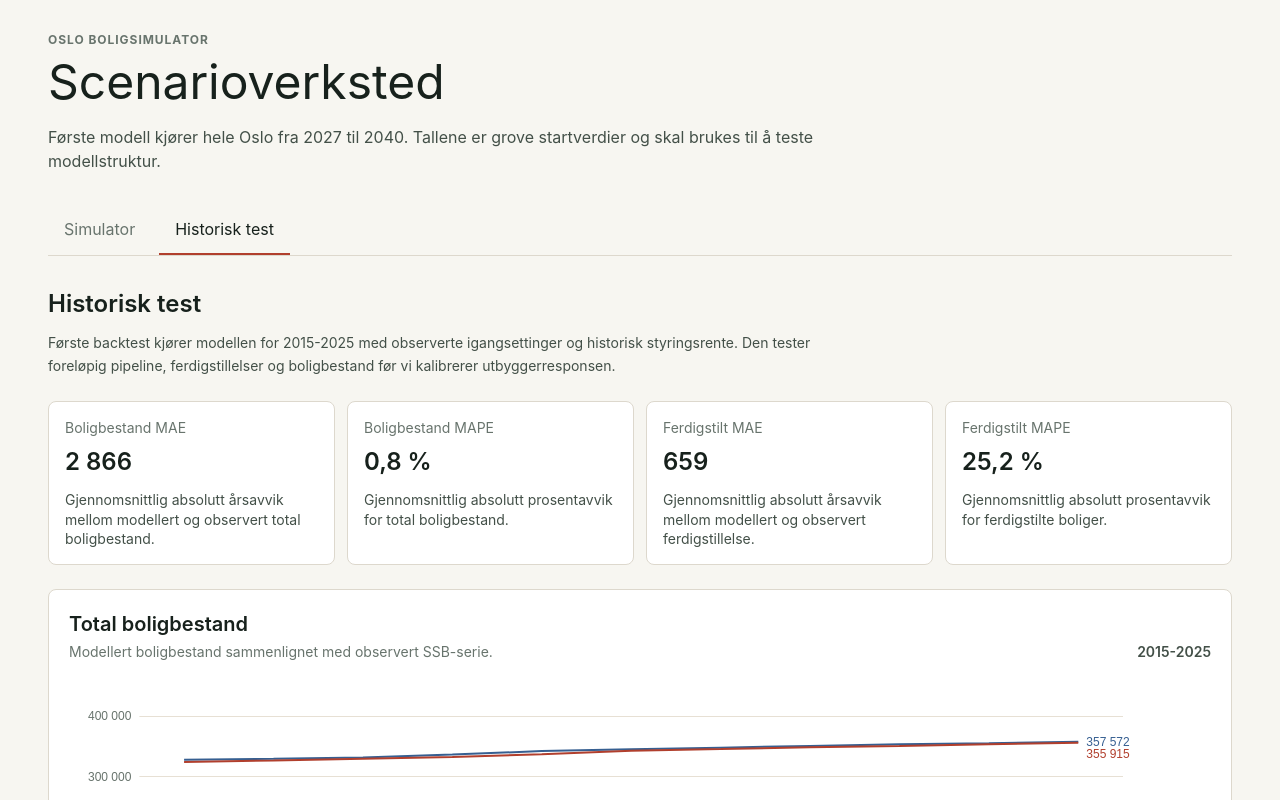
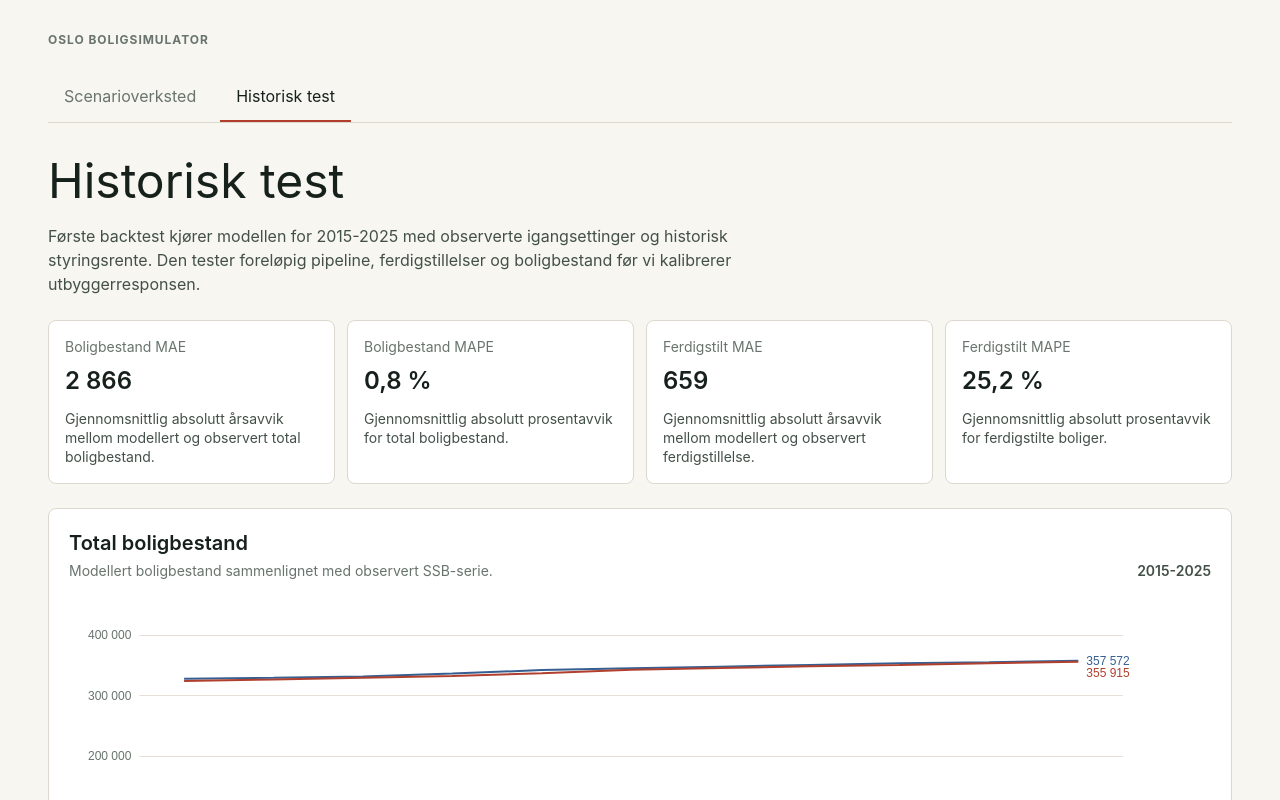
Before and after one commit to runehol/bolig-simulator, a React (Vite) app: page / in a window 1280 px wide. Both pictures are taken after a click on the tab "Historisk test". Shown: the top 800 px of the page. Built offline with nearby package versions, Linux system fonts and the light colour scheme.

Commit message:
Move view titles below tabs

```diff
--- a/src/ui/App.tsx
+++ b/src/ui/App.tsx
@@ -1,6 +1,5 @@
 import { useEffect, useRef, useState } from "react";
 
-import { modelStart } from "../model/start-values";
 import {
   parseAppView,
   serializeAppViewSearch,
@@ -121,17 +120,9 @@ export function App() {
 
   return (
     <main className="min-h-screen px-4 py-8 sm:px-8 lg:px-12">
-      <header className="mb-8 max-w-5xl">
+      <header className="mb-6 max-w-5xl">
         <p className="mb-2 text-xs font-bold tracking-[0.08em] text-[#68746d] uppercase">
           Oslo boligsimulator
-        </p>
-        <h1 className="m-0 text-3xl leading-[1.1] tracking-normal sm:text-5xl">
-          Scenarioverksted
-        </h1>
-        <p className="mt-4 max-w-3xl text-base text-[#435048]">
-          Første modell kjører hele Oslo fra {modelStart.startYear} til{" "}
-          {modelStart.endYear}. Tallene er grove startverdier og skal brukes til
-          å teste modellstruktur.
         </p>
       </header>
 
--- a/src/ui/AppTabs.tsx
+++ b/src/ui/AppTabs.tsx
@@ -11,7 +11,7 @@ export function AppTabs({
     <nav aria-label="Hovedvisning" className="mb-8 border-b border-[#ddd8cd]">
       <div className="flex gap-2" role="tablist">
         {[
-          { id: "scenario" as const, label: "Simulator" },
+          { id: "scenario" as const, label: "Scenarioverksted" },
           { id: "historical" as const, label: "Historisk test" },
         ].map((tab) => (
           <button
--- a/src/ui/HistoricalBacktestView.tsx
+++ b/src/ui/HistoricalBacktestView.tsx
@@ -105,15 +105,17 @@ export function HistoricalBacktestView() {
 
   return (
     <section className="grid gap-6">
-      <div>
-        <h2 className="m-0 text-2xl font-semibold">Historisk test</h2>
-        <p className="mt-3 max-w-3xl text-sm leading-relaxed text-[#435048]">
+      <header className="max-w-5xl">
+        <h1 className="m-0 text-3xl leading-[1.1] tracking-normal sm:text-5xl">
+          Historisk test
+        </h1>
+        <p className="mt-4 max-w-3xl text-base text-[#435048]">
           Første backtest kjører modellen for {periodLabel} med observerte
           igangsettinger og historisk styringsrente. Den tester foreløpig
           pipeline, ferdigstillelser og boligbestand før vi kalibrerer
           utbyggerresponsen.
         </p>
-      </div>
+      </header>
 
       <div className="grid gap-3 sm:grid-cols-2 lg:grid-cols-4">
         <SummaryCard
--- a/src/ui/ScenarioWorkshopView.tsx
+++ b/src/ui/ScenarioWorkshopView.tsx
@@ -247,6 +247,18 @@ export function ScenarioWorkshopView({
   const periodLabel = `${modelStart.startYear}-${modelStart.endYear}`;
 
   return (
+    <>
+      <header className="mb-8 max-w-5xl">
+        <h1 className="m-0 text-3xl leading-[1.1] tracking-normal sm:text-5xl">
+          Scenarioverksted
+        </h1>
+        <p className="mt-4 max-w-3xl text-base text-[#435048]">
+          Første modell kjører hele Oslo fra {modelStart.startYear} til{" "}
+          {modelStart.endYear}. Tallene er grove startverdier og skal brukes til
+          å teste modellstruktur.
+        </p>
+      </header>
+
       <div className="grid gap-6 xl:grid-cols-[23rem_1fr]">
         <aside className="self-start rounded-lg border border-[#ddd8cd] bg-white p-5">
           <h2 className="m-0 text-xl font-semibold">Scenario</h2>
@@ -356,8 +368,8 @@ export function ScenarioWorkshopView({
                 modellverdier.
               </p>
               <p className="m-0">
-              Første prototype bruker grove startverdier og ukalibrerte regler.
-              Tabellen under viser samme verdier år for år.
+                Første prototype bruker grove startverdier og ukalibrerte
+                regler. Tabellen under viser samme verdier år for år.
               </p>
             </div>
           </section>
@@ -373,7 +385,9 @@ export function ScenarioWorkshopView({
                     <th className="py-2 pr-4 font-semibold">Kommunal</th>
                     <th className="py-2 pr-4 font-semibold">Selveid</th>
                     <th className="py-2 pr-4 font-semibold">Privatleid</th>
-                  <th className="py-2 pr-4 font-semibold">Ikke-kommersiell</th>
+                    <th className="py-2 pr-4 font-semibold">
+                      Ikke-kommersiell
+                    </th>
                     <th className="py-2 pr-4 font-semibold">Prisindeks</th>
                     <th className="py-2 pr-4 font-semibold">Leiepress</th>
                     <th className="py-2 pr-4 font-semibold">Igangsatt</th>
@@ -396,13 +410,19 @@ export function ScenarioWorkshopView({
                         {formatMetricValue(year.state.housingStock.municipal)}
                       </td>
                       <td className="py-2 pr-4">
-                      {formatMetricValue(year.state.housingStock.ownerOccupied)}
+                        {formatMetricValue(
+                          year.state.housingStock.ownerOccupied,
+                        )}
                       </td>
                       <td className="py-2 pr-4">
-                      {formatMetricValue(year.state.housingStock.privateRental)}
+                        {formatMetricValue(
+                          year.state.housingStock.privateRental,
+                        )}
                       </td>
                       <td className="py-2 pr-4">
-                      {formatMetricValue(year.state.housingStock.nonCommercial)}
+                        {formatMetricValue(
+                          year.state.housingStock.nonCommercial,
+                        )}
                       </td>
                       <td className="py-2 pr-4">
                         {formatMetricValue(year.state.housingPriceIndex, 1)}
@@ -424,5 +444,6 @@ export function ScenarioWorkshopView({
           </section>
         </section>
       </div>
+    </>
   );
 }
```
Lines whose indentation alone changed are shown as unchanged.
